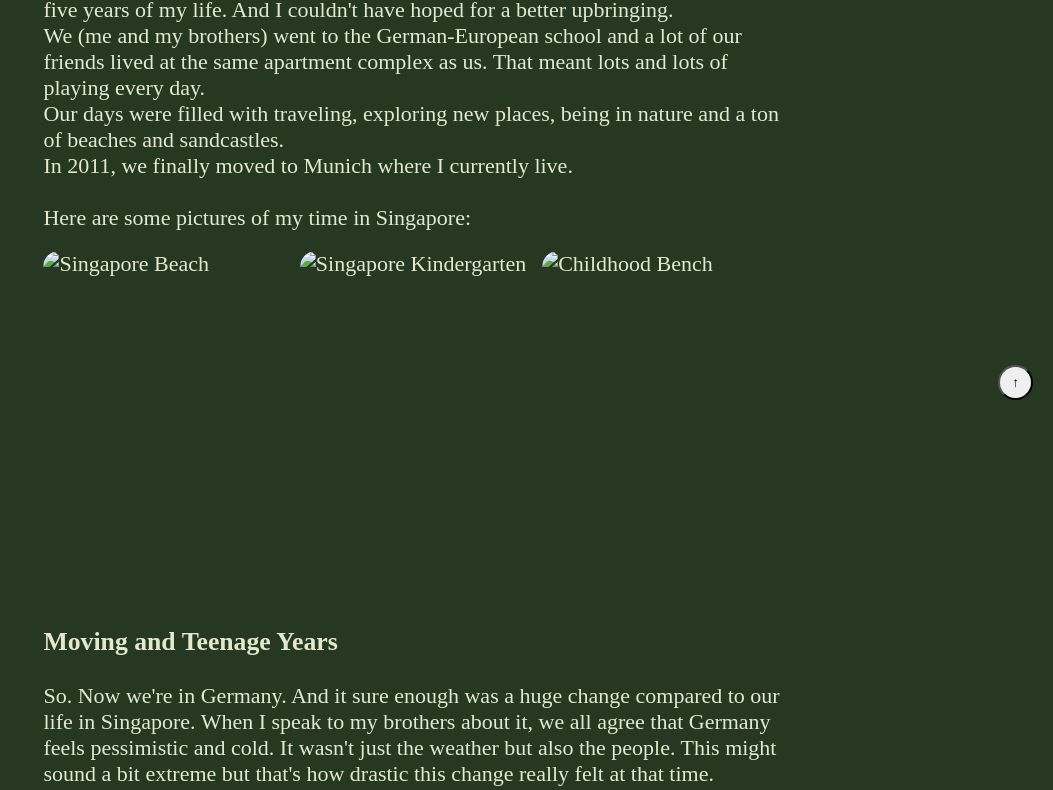
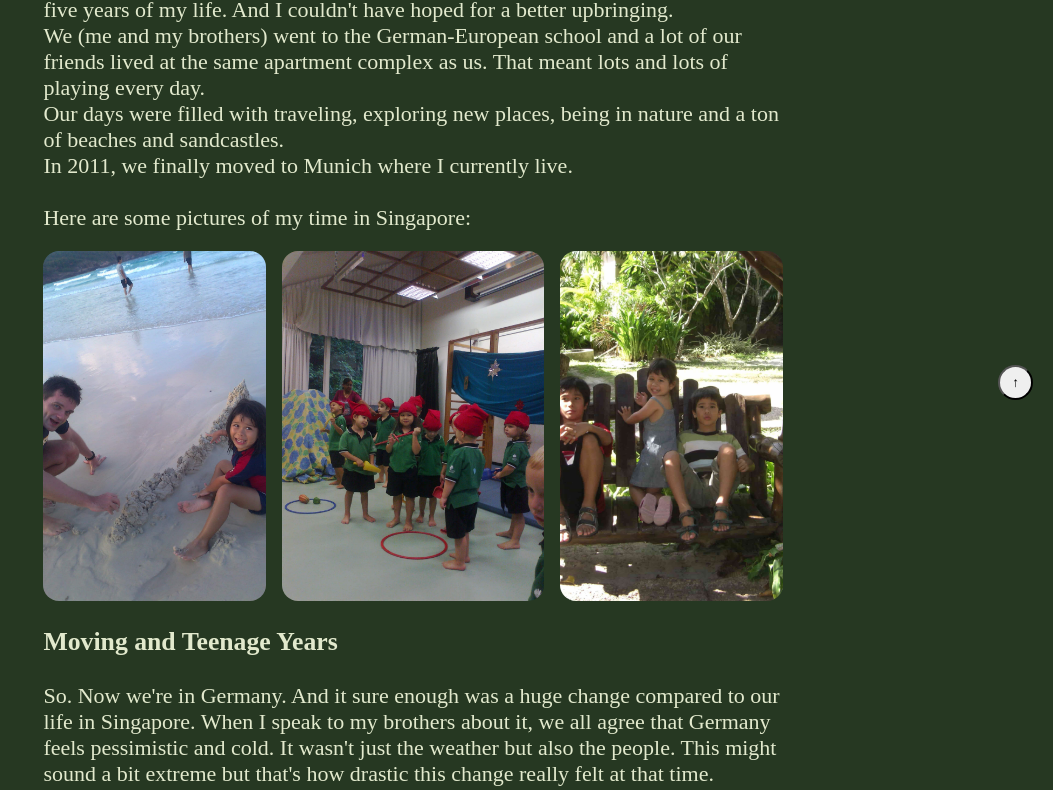
Before and after one commit to jushyie/personal_website, a plain HTML site: page aboutMe/index.html in a window 1280 px wide. Shown: the part 380-1170 px from the top of the page, without its empty margins (227-1280 px from the left). Drawn offline with Linux system fonts and the light colour scheme; files whose address does not match are found by name.

Commit message:
really updated all links

```diff
--- a/aboutMe/index.html
+++ b/aboutMe/index.html
@@ -39,9 +39,9 @@
                     <br/>
 
                     <div class="picsGallery">
-                        <img src="images/singaporeBeach.jpg" alt="Singapore Beach">
-                        <img src="images/singaporeKindergarten.jpg" alt="Singapore Kindergarten">
-                        <img src="images/childhoodBench.jpg" alt="Childhood Bench">
+                        <img src="/images/singaporeBeach.jpg" alt="Singapore Beach">
+                        <img src="/images/singaporeKindergarten.jpg" alt="Singapore Kindergarten">
+                        <img src="/images/childhoodBench.jpg" alt="Childhood Bench">
                     </div>
             </div>
             <h3>Moving and Teenage Years</h3>
```
